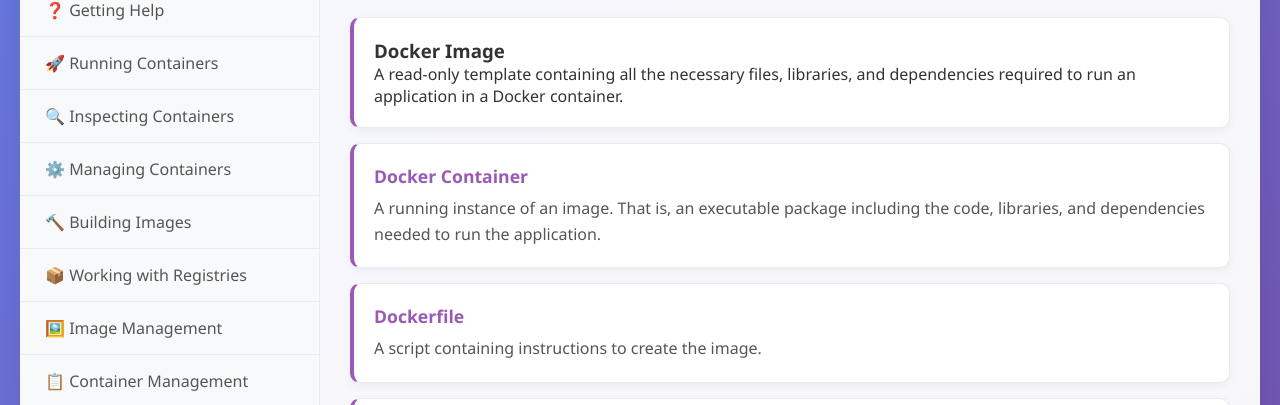
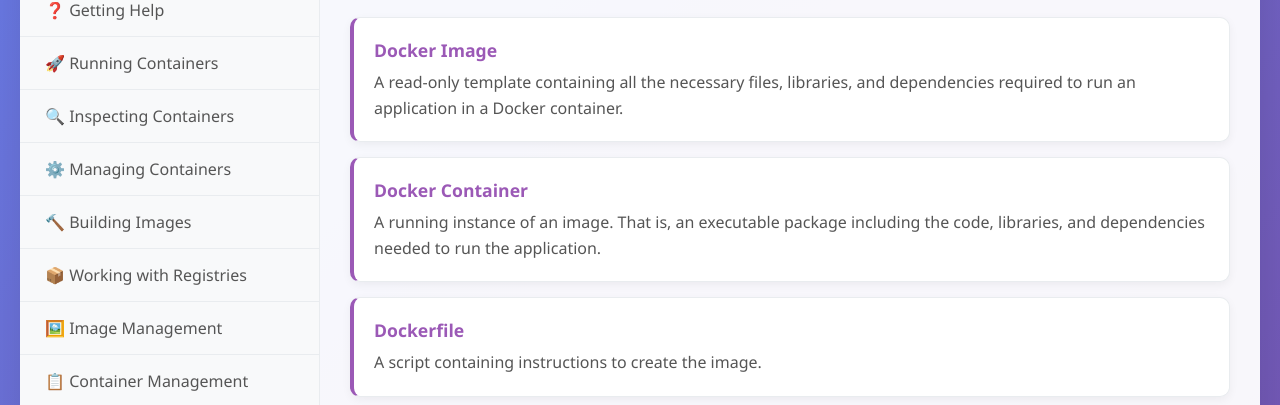
Before and after one commit to EcklBar/Cloud-Big-Data-Engineer, a plain HTML site: page 03-Docker_Commands.html in a window 1280 px wide. Shown: the part 374-779 px from the top of the page. Drawn offline with Linux system fonts and the light colour scheme.

Commit message:
Update 03-Docker_Commands.html

```diff
--- a/03-Docker_Commands.html
+++ b/03-Docker_Commands.html
@@ -272,8 +272,8 @@
                     <h2>📚 Docker Definitions</h2>
                     <div class="definitions-grid">
                         <div class="definition-card">
-                         <h3>Docker Image</h3>
-                         <p>A read-only template containing all the necessary files, libraries, and dependencies required to run an application in a Docker container.</p>
+                            <div class="definition-term">Docker Image</div>
+                            <div class="definition-text">A read-only template containing all the necessary files, libraries, and dependencies required to run an application in a Docker container.</div>
                         </div>
                         <div class="definition-card">
                             <div class="definition-term">Docker Container</div>
@@ -960,7 +960,7 @@
         // Copy to clipboard functionality
         document.querySelectorAll('.command-code').forEach(code => {
             code.addEventListener('click', () => {
-                const text = code.textContent.trim();
+                const text = code.innerHTML.trim();
                 navigator.clipboard.writeText(text).then(() => {
                     showCopyNotification();
                 });
```
